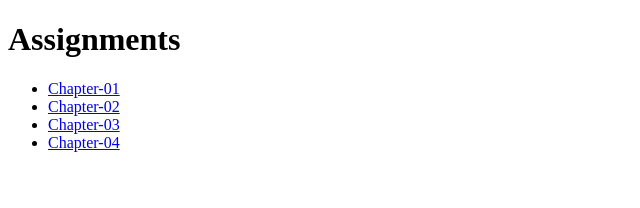
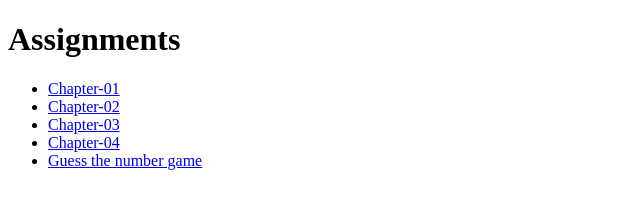
Before and after one commit to globussolution/JavascriptAssignment, a plain HTML site: page index.html in a window 1280 px wide. Shown: the whole page, without its empty margins (0-640 px from the left). Drawn offline with Linux system fonts and the light colour scheme.

Commit message:
link assignment to the main

```diff
--- a/index.html
+++ b/index.html
@@ -12,6 +12,9 @@
       <li><a href="Chapter-02/index.html">Chapter-02</a></li>
       <li><a href="Chapter-03/index.html">Chapter-03</a></li>
       <li><a href="Chapter-04/index.html">Chapter-04</a></li>
+      <li>
+        <a href="Guess the number game/index.html">Guess the number game</a>
+      </li>
     </ul>
   </body>
 </html>
```
